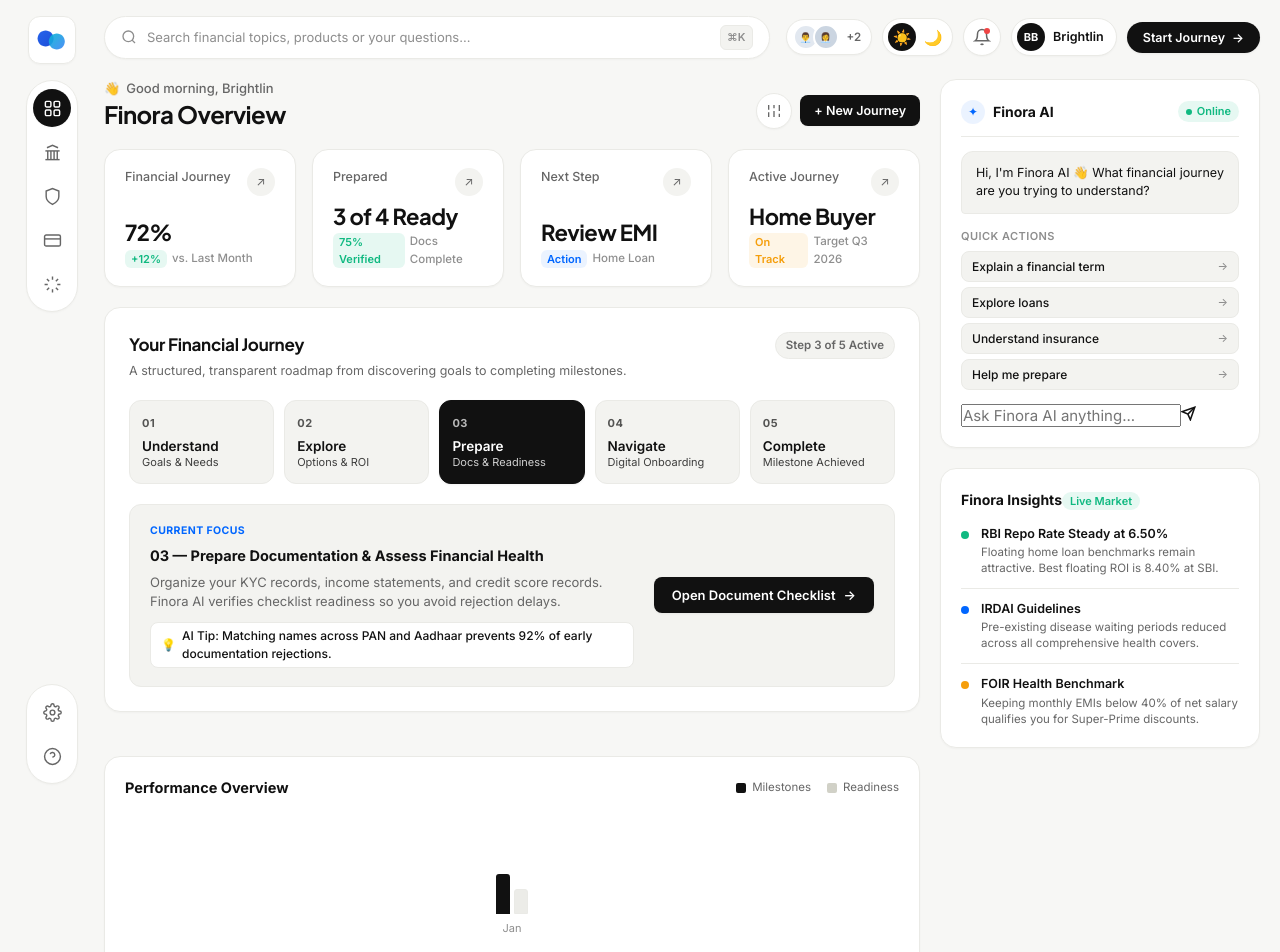
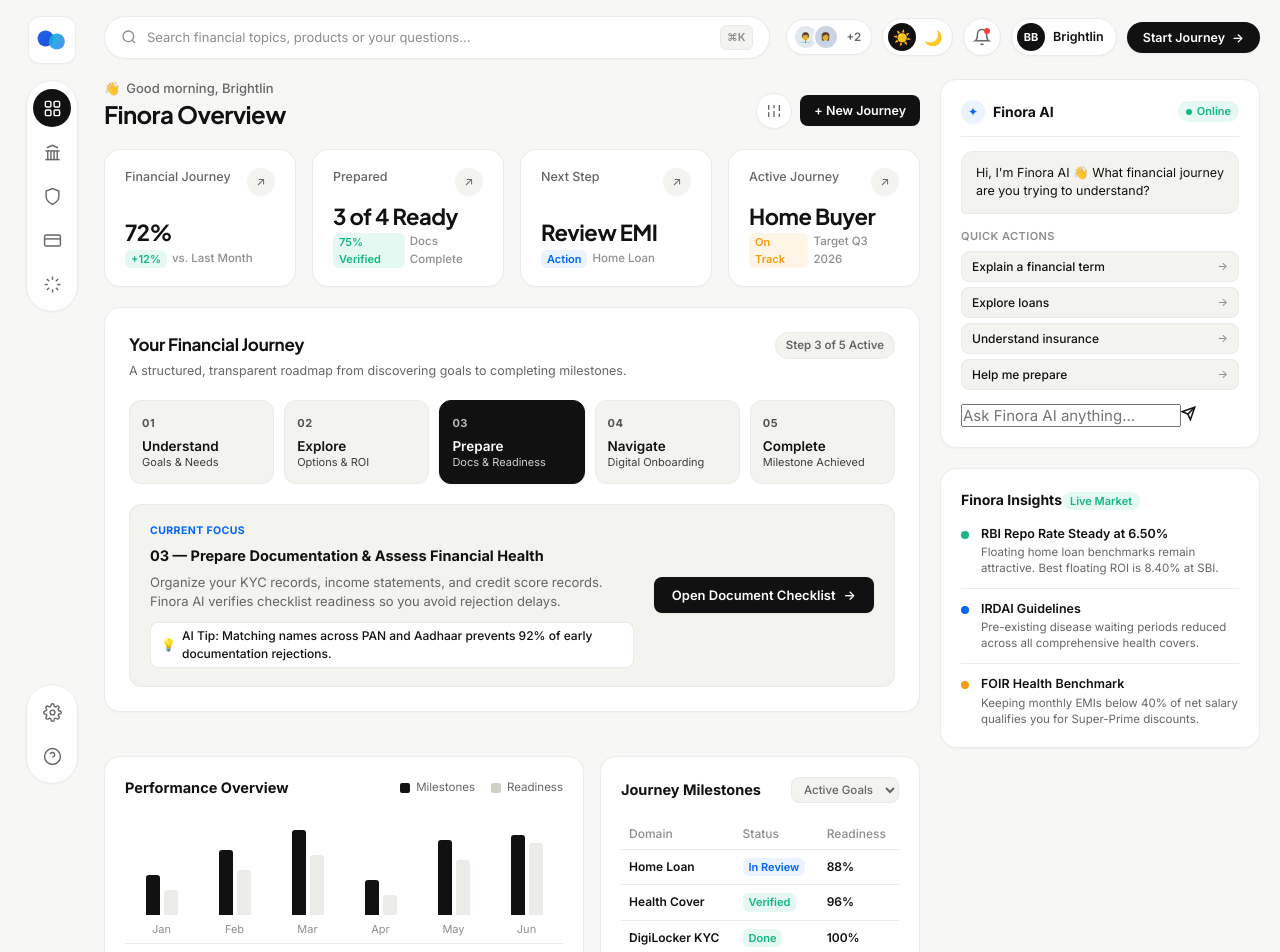
Before and after one commit to Janbuselvan2006/finora, a React (Vite) app in the folder finora/: page / in a window 1280 px wide. Shown: the top 952 px of the page. Built offline with nearby package versions, Linux system fonts and the light colour scheme.

Commit message:
Fix Performance Overview chart layout and bar alignment

```diff
--- a/finora/public/css/style.css
+++ b/finora/public/css/style.css
@@ -1022,10 +1022,19 @@ svg {
 /* --------------------------------------------------------------------------
    11. DUAL PERFORMANCE & MILESTONES SECTION (Chart & Cohort Breakdown)
    -------------------------------------------------------------------------- */
-.dashboard-performance-grid {
-  display: grid;
-  grid-template-columns: 1.5fr 1fr;
-  gap: 16px;
+.dashboard-performance-grid,
+.performance-grid-2col {
+  display: grid !important;
+  grid-template-columns: 1.5fr 1fr !important;
+  gap: 16px !important;
+  width: 100% !important;
+}
+
+@media (max-width: 900px) {
+  .dashboard-performance-grid,
+  .performance-grid-2col {
+    grid-template-columns: 1fr !important;
+  }
 }
 
 .performance-card {
@@ -1063,25 +1072,27 @@ svg {
 }
 
 /* Minimalist Black & Gray Bar Chart Visualization */
-.performance-chart-wrap {
-  display: flex;
-  flex-direction: column;
-  gap: 12px;
-  padding: 10px 0;
+.performance-chart-wrap,
+.performance-chart-canvas {
+  display: flex !important;
+  flex-direction: column !important;
+  gap: 12px !important;
+  padding: 10px 0 !important;
+  width: 100% !important;
 }
 
 .chart-legend-row {
-  display: flex;
-  align-items: center;
-  gap: 16px;
+  display: flex !important;
+  align-items: center !important;
+  gap: 16px !important;
   font-size: 11.5px;
   color: var(--text-secondary);
 }
 
 .legend-item {
-  display: inline-flex;
-  align-items: center;
-  gap: 6px;
+  display: inline-flex !important;
+  align-items: center !important;
+  gap: 6px !important;
 }
 
 .legend-box-black {
@@ -1098,42 +1109,50 @@ svg {
   background: var(--border-strong);
 }
 
-.bar-chart-bars-container {
-  display: flex;
-  align-items: flex-end;
-  justify-content: space-between;
-  height: 120px;
-  padding-bottom: 6px;
-  border-bottom: 1px solid var(--border-subtle);
+.bar-chart-bars-container,
+.chart-bars-container {
+  display: flex !important;
+  flex-direction: row !important;
+  align-items: flex-end !important;
+  justify-content: space-around !important;
+  height: 120px !important;
+  padding-bottom: 6px !important;
+  border-bottom: 1px solid var(--border-subtle) !important;
+  width: 100% !important;
 }
 
 .chart-column-group {
-  display: flex;
-  flex-direction: column;
-  align-items: center;
-  gap: 6px;
-  flex: 1;
+  display: flex !important;
+  flex-direction: column !important;
+  align-items: center !important;
+  gap: 6px !important;
+  flex: 1 1 0% !important;
 }
 
 .bars-pair {
-  display: flex;
-  align-items: flex-end;
-  gap: 4px;
-  height: 100px;
+  display: flex !important;
+  flex-direction: row !important;
+  align-items: flex-end !important;
+  justify-content: center !important;
+  gap: 4px !important;
+  height: 100px !important;
+  width: 100% !important;
 }
 
 .bar-rect-black {
-  width: 14px;
-  border-radius: 3px 3px 0 0;
-  background: var(--text-primary);
+  width: 14px !important;
+  border-radius: 3px 3px 0 0 !important;
+  background: var(--text-primary) !important;
+  display: block !important;
   transition: height var(--trans-smooth);
 }
 
 .bar-rect-gray {
-  width: 14px;
-  border-radius: 3px 3px 0 0;
-  background: var(--bg-surface-hover);
-  border: 1px solid var(--border-subtle);
+  width: 14px !important;
+  border-radius: 3px 3px 0 0 !important;
+  background: var(--bg-surface-hover) !important;
+  border: 1px solid var(--border-subtle) !important;
+  display: block !important;
   transition: height var(--trans-smooth);
 }
 
--- a/finora/src/App.jsx
+++ b/finora/src/App.jsx
@@ -1221,7 +1221,7 @@ export default function App() {
               ) : (
                 <>
                   {/* DUAL PERFORMANCE CHART & JOURNEY MILESTONES GRID */}
-                  <section className="performance-grid-2col" aria-label="Finora Performance Analytics">
+                  <section className="dashboard-performance-grid performance-grid-2col" aria-label="Finora Performance Analytics">
 
                     {/* Performance Overview Bar Chart */}
                     <article className="performance-card">
@@ -1239,8 +1239,8 @@ export default function App() {
                         </div>
                       </div>
 
-                      <div className="performance-chart-canvas">
-                        <div className="chart-bars-container">
+                      <div className="performance-chart-wrap performance-chart-canvas">
+                        <div className="bar-chart-bars-container chart-bars-container">
                           {[
                             { month: 'Jan', black: 40, gray: 25 },
                             { month: 'Feb', black: 65, gray: 45 },
--- a/finora/src/assets/pages/css/style.css
+++ b/finora/src/assets/pages/css/style.css
@@ -1022,10 +1022,19 @@ svg {
 /* --------------------------------------------------------------------------
    11. DUAL PERFORMANCE & MILESTONES SECTION (Chart & Cohort Breakdown)
    -------------------------------------------------------------------------- */
-.dashboard-performance-grid {
-  display: grid;
-  grid-template-columns: 1.5fr 1fr;
-  gap: 16px;
+.dashboard-performance-grid,
+.performance-grid-2col {
+  display: grid !important;
+  grid-template-columns: 1.5fr 1fr !important;
+  gap: 16px !important;
+  width: 100% !important;
+}
+
+@media (max-width: 900px) {
+  .dashboard-performance-grid,
+  .performance-grid-2col {
+    grid-template-columns: 1fr !important;
+  }
 }
 
 .performance-card {
@@ -1063,25 +1072,27 @@ svg {
 }
 
 /* Minimalist Black & Gray Bar Chart Visualization */
-.performance-chart-wrap {
-  display: flex;
-  flex-direction: column;
-  gap: 12px;
-  padding: 10px 0;
+.performance-chart-wrap,
+.performance-chart-canvas {
+  display: flex !important;
+  flex-direction: column !important;
+  gap: 12px !important;
+  padding: 10px 0 !important;
+  width: 100% !important;
 }
 
 .chart-legend-row {
-  display: flex;
-  align-items: center;
-  gap: 16px;
+  display: flex !important;
+  align-items: center !important;
+  gap: 16px !important;
   font-size: 11.5px;
   color: var(--text-secondary);
 }
 
 .legend-item {
-  display: inline-flex;
-  align-items: center;
-  gap: 6px;
+  display: inline-flex !important;
+  align-items: center !important;
+  gap: 6px !important;
 }
 
 .legend-box-black {
@@ -1098,42 +1109,50 @@ svg {
   background: var(--border-strong);
 }
 
-.bar-chart-bars-container {
-  display: flex;
-  align-items: flex-end;
-  justify-content: space-between;
-  height: 120px;
-  padding-bottom: 6px;
-  border-bottom: 1px solid var(--border-subtle);
+.bar-chart-bars-container,
+.chart-bars-container {
+  display: flex !important;
+  flex-direction: row !important;
+  align-items: flex-end !important;
+  justify-content: space-around !important;
+  height: 120px !important;
+  padding-bottom: 6px !important;
+  border-bottom: 1px solid var(--border-subtle) !important;
+  width: 100% !important;
 }
 
 .chart-column-group {
-  display: flex;
-  flex-direction: column;
-  align-items: center;
-  gap: 6px;
-  flex: 1;
+  display: flex !important;
+  flex-direction: column !important;
+  align-items: center !important;
+  gap: 6px !important;
+  flex: 1 1 0% !important;
 }
 
 .bars-pair {
-  display: flex;
-  align-items: flex-end;
-  gap: 4px;
-  height: 100px;
+  display: flex !important;
+  flex-direction: row !important;
+  align-items: flex-end !important;
+  justify-content: center !important;
+  gap: 4px !important;
+  height: 100px !important;
+  width: 100% !important;
 }
 
 .bar-rect-black {
-  width: 14px;
-  border-radius: 3px 3px 0 0;
-  background: var(--text-primary);
+  width: 14px !important;
+  border-radius: 3px 3px 0 0 !important;
+  background: var(--text-primary) !important;
+  display: block !important;
   transition: height var(--trans-smooth);
 }
 
 .bar-rect-gray {
-  width: 14px;
-  border-radius: 3px 3px 0 0;
-  background: var(--bg-surface-hover);
-  border: 1px solid var(--border-subtle);
+  width: 14px !important;
+  border-radius: 3px 3px 0 0 !important;
+  background: var(--bg-surface-hover) !important;
+  border: 1px solid var(--border-subtle) !important;
+  display: block !important;
   transition: height var(--trans-smooth);
 }
 
--- a/finora/src/index.css
+++ b/finora/src/index.css
@@ -978,14 +978,17 @@ img, svg {
 /* --------------------------------------------------------------------------
    11. PERFORMANCE & MILESTONES SECTION
    -------------------------------------------------------------------------- */
-.dashboard-performance-grid {
+.dashboard-performance-grid,
+.performance-grid-2col {
   display: grid;
   grid-template-columns: 1.5fr 1fr;
   gap: 16px;
+  width: 100%;
 }
 
 @media (max-width: 900px) {
-  .dashboard-performance-grid {
+  .dashboard-performance-grid,
+  .performance-grid-2col {
     grid-template-columns: 1fr;
   }
 }
@@ -1024,11 +1027,13 @@ img, svg {
   outline: none;
 }
 
-.performance-chart-wrap {
+.performance-chart-wrap,
+.performance-chart-canvas {
   display: flex;
   flex-direction: column;
   gap: 12px;
   padding: 10px 0;
+  width: 100%;
 }
 
 .chart-legend-row {
@@ -1059,34 +1064,41 @@ img, svg {
   background: var(--border-strong);
 }
 
-.bar-chart-bars-container {
-  display: flex;
-  align-items: flex-end;
-  justify-content: space-between;
+.bar-chart-bars-container,
+.chart-bars-container {
+  display: flex !important;
+  flex-direction: row !important;
+  align-items: flex-end !important;
+  justify-content: space-around !important;
   height: 120px;
   padding-bottom: 6px;
   border-bottom: 1px solid var(--border-subtle);
+  width: 100%;
 }
 
 .chart-column-group {
-  display: flex;
-  flex-direction: column;
-  align-items: center;
+  display: flex !important;
+  flex-direction: column !important;
+  align-items: center !important;
   gap: 6px;
   flex: 1;
 }
 
 .bars-pair {
-  display: flex;
-  align-items: flex-end;
+  display: flex !important;
+  flex-direction: row !important;
+  align-items: flex-end !important;
+  justify-content: center !important;
   gap: 4px;
   height: 100px;
+  width: 100%;
 }
 
 .bar-rect-black {
   width: 14px;
   border-radius: 3px 3px 0 0;
   background: var(--text-primary);
+  display: block;
 }
 
 .bar-rect-gray {
@@ -1094,6 +1106,7 @@ img, svg {
   border-radius: 3px 3px 0 0;
   background: var(--bg-surface-hover);
   border: 1px solid var(--border-subtle);
+  display: block;
 }
 
 .column-month-label {
```
